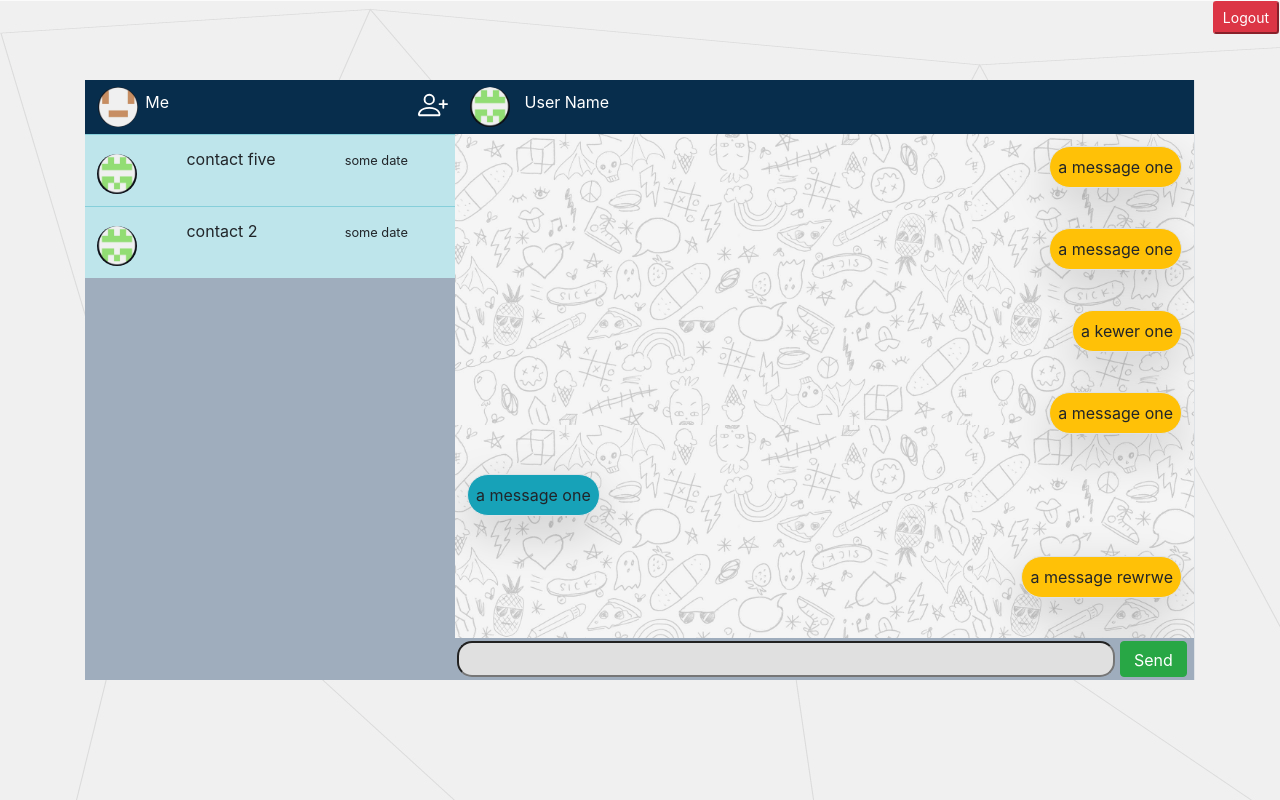
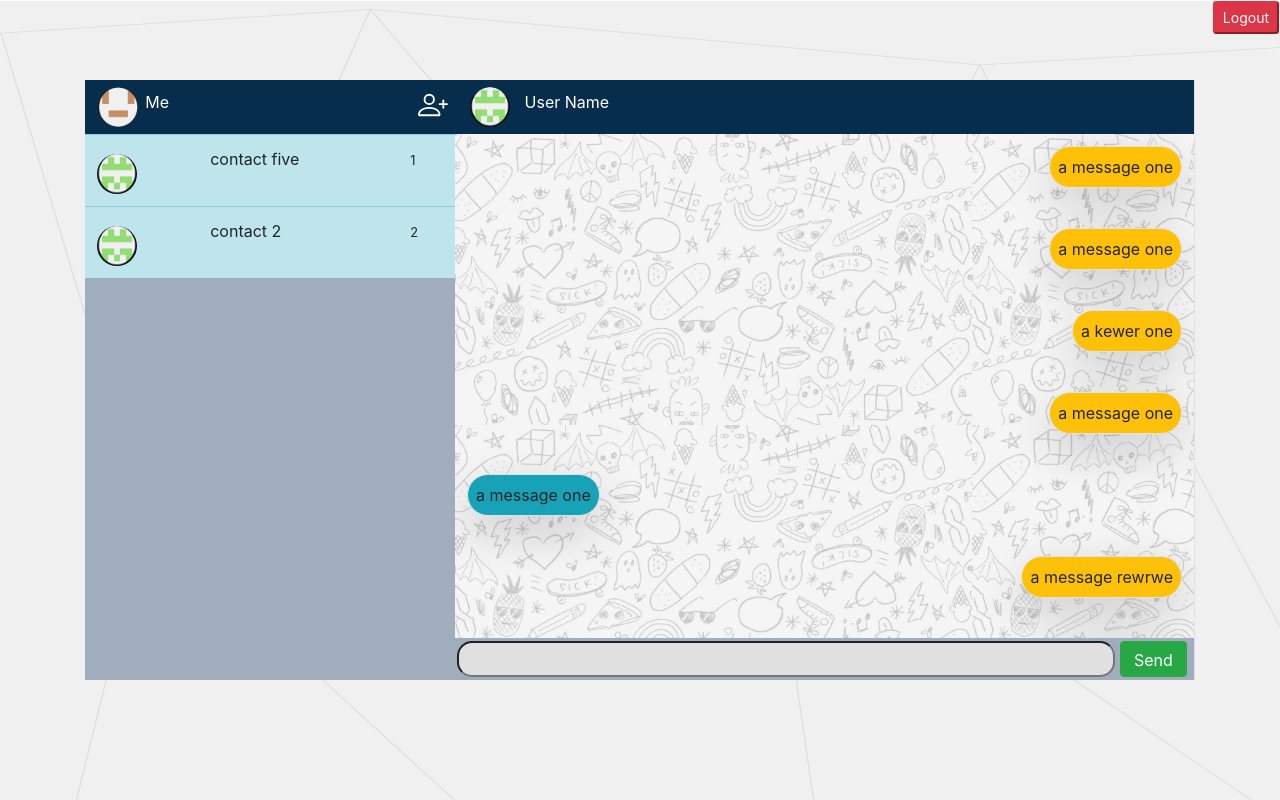
Before and after one commit to GLPRL/AdvProg2-2, a React (Create React App) app: page / in a window 1280 px wide. Built offline with nearby package versions, Linux system fonts and the light colour scheme; the HTML template or start-up script is replaced by a standard one.

Commit message:
changed contact list to have id instead of username

```diff
--- a/src/ChatApp/Left/ContactsMenu/ContactsList/Contact.js
+++ b/src/ChatApp/Left/ContactsMenu/ContactsList/Contact.js
@@ -1,25 +1,26 @@
 import profilePic3 from '../../../../profilePic3.jpg'
 import { useState } from 'react';
-function Contact({name}, {username}) {
+
+
+function Contact(props) {
 
 
     const [clientUsername, setClientUsername] = useState('');
 
     function handleContactClick() {
-        setClientUsername({username})
-        console.log("got clicked by " + {clientUsername});
+        console.log("logged" + props.id)
     }
 
 
     const contact =
     <>
         <td><img src={ profilePic3 } alt="" className="chat-profile-image rounded-circle"></img></td>
-        <td>{name}</td>
-        <td><small>some date</small></td>
+        <td>{props.name}</td>
+        <td><small>{props.id}</small></td>
     </>
 
     return (
-        <tr className="table-info" onClick={handleContactClick}>
+        <tr className="table-info" onClick={()=>handleContactClick(props.id)}>
         {contact}
         </tr>
     )
--- a/src/ChatApp/Left/ContactsMenu/ContactsList/ContactsList.js
+++ b/src/ChatApp/Left/ContactsMenu/ContactsList/ContactsList.js
@@ -14,7 +14,7 @@ function ContactsList() {
         const allContacts = usersData.map((contact, key) =>
 
             <>
-                <Contact name={contact.name} uname={contact.username} key={key}></Contact>
+                <Contact name={contact.name} id={contact.id} key={key}></Contact>
             </>
             );
 
--- a/src/ChatApp/Right/ChatMessages/ChatMessages.js
+++ b/src/ChatApp/Right/ChatMessages/ChatMessages.js
@@ -1,6 +1,6 @@
 import ChatMessage from "./ChatMessage";
 import messages from "./messagesList";
-
+import { useState } from "react";
 function ChatMessages() {
     const messsageConvo = messages.map((message,key) =>
         <ChatMessage msg={message.text} floatValue={message.floatValue} key={key}></ChatMessage>
--- a/src/usersData.js
+++ b/src/usersData.js
@@ -3,7 +3,7 @@ import Contact from "./ChatApp/Left/ContactsMenu/ContactsList/Contact";
 
 const usersData = [
     {
-        username: 'user1',
+        id: 1,
         name:"contact five",
         messages : [
             {text:"a message one" ,floatValue:"float-right"},
@@ -20,7 +20,7 @@ const usersData = [
             {text:"a mesasdasdsage dsfsd" ,floatValue:"float-right"}]
     },
     {
-        username: 'user2',
+        id: 2,
         name:"contact 2",
         messages : [
             {text:"a message one" ,floatValue:"float-right"},
```
